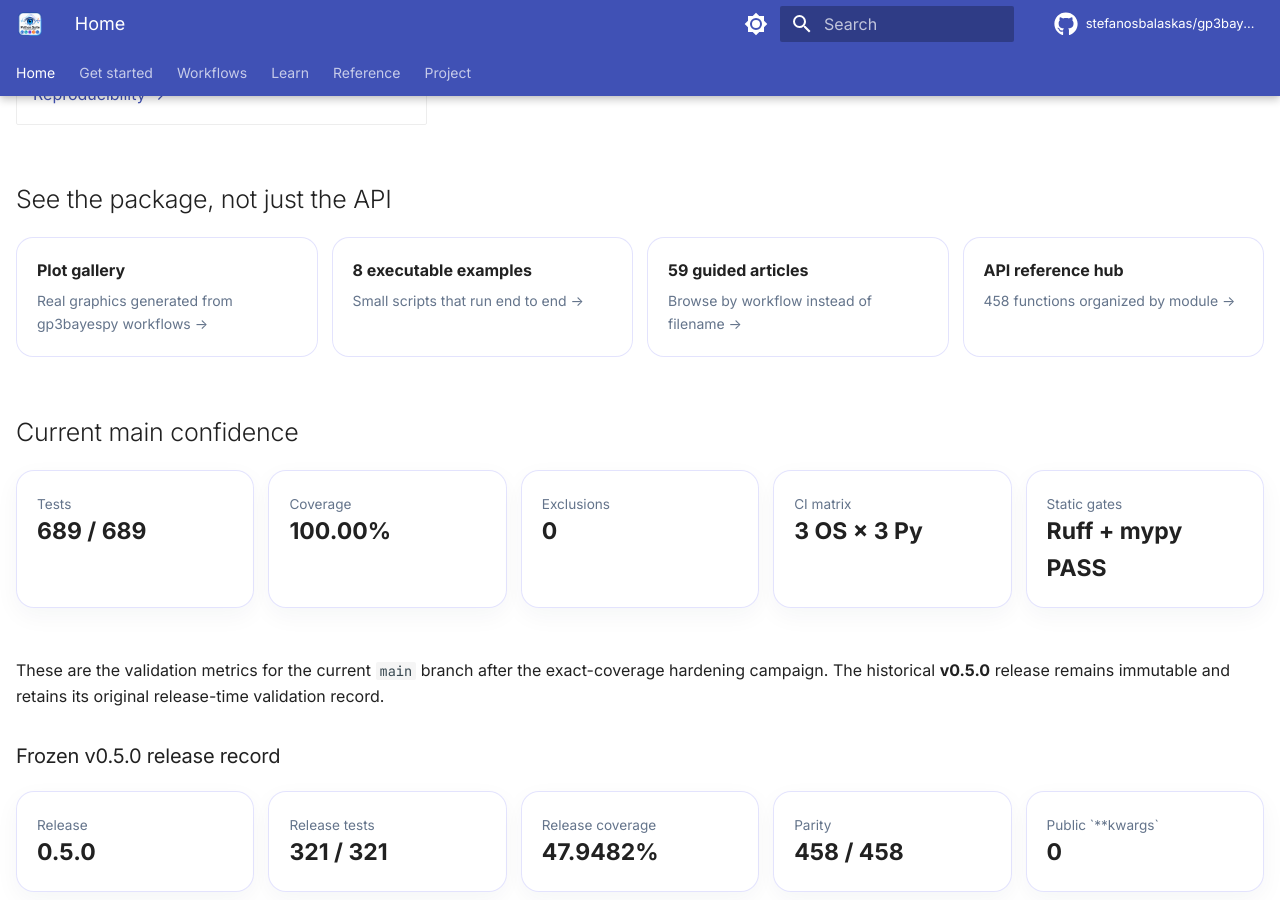
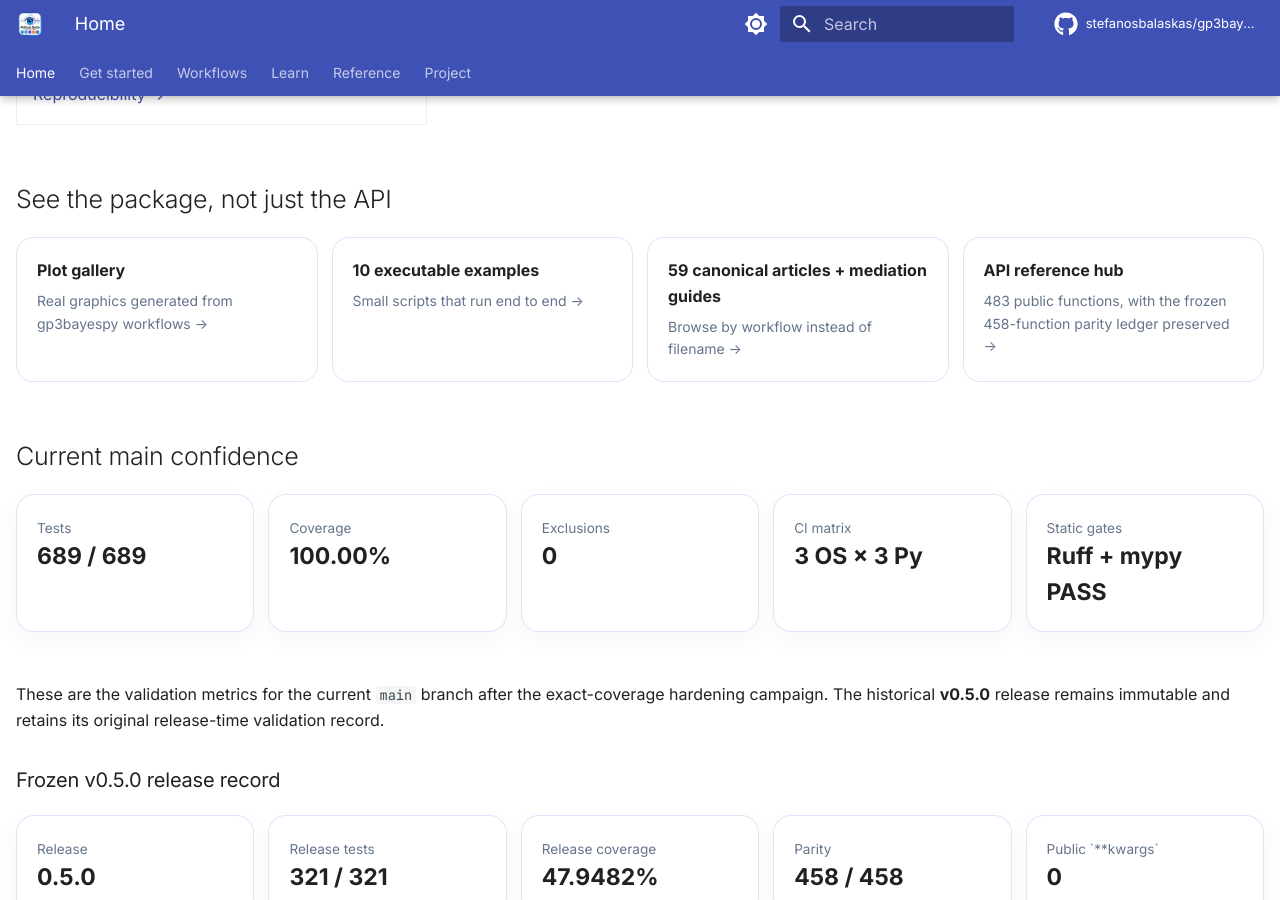
Before and after one commit to stefanosbalaskas/gp3bayespy, an MkDocs documentation site: the page built from docs/index.md, in a window 1280 px wide and 900 px high, scrolled down 2889 px. Built offline with MkDocs 1.6.1 and Material for MkDocs 9.7.7, drawn with Linux system fonts in a browser that asks for light colours; comment, search, counter and statistics services are not loaded; some of the changed text lies outside the part shown.

Commit message:
docs: refresh homepage counts for mediation extension

```diff
--- a/docs/index.md
+++ b/docs/index.md
@@ -15,7 +15,7 @@ hide:
     <div class="gp-actions">
       <a class="gp-btn gp-btn--primary" href="/gp3bayespy/getting-started/">Get started</a>
       <a class="gp-btn gp-btn--secondary" href="/gp3bayespy/reference/">Browse the API</a>
-      <a class="gp-btn gp-btn--ghost" href="/gp3bayespy/articles/">Explore 59 articles</a>
+      <a class="gp-btn gp-btn--ghost" href="/gp3bayespy/articles/">Explore articles & guides</a>
     </div>
     <div class="gp-chip-row">
       <span>Python ≥ 3.11</span>
@@ -187,16 +187,16 @@ print(audit.status)</code></pre>
     <span>Real graphics generated from gp3bayespy workflows →</span>
   </a>
   <a href="/gp3bayespy/examples/">
-    <strong>8 executable examples</strong>
+    <strong>10 executable examples</strong>
     <span>Small scripts that run end to end →</span>
   </a>
   <a href="/gp3bayespy/articles/">
-    <strong>59 guided articles</strong>
+    <strong>59 canonical articles + mediation guides</strong>
     <span>Browse by workflow instead of filename →</span>
   </a>
   <a href="/gp3bayespy/reference/">
     <strong>API reference hub</strong>
-    <span>458 functions organized by module →</span>
+    <span>483 public functions, with the frozen 458-function parity ledger preserved →</span>
   </a>
 </div>
 
```
